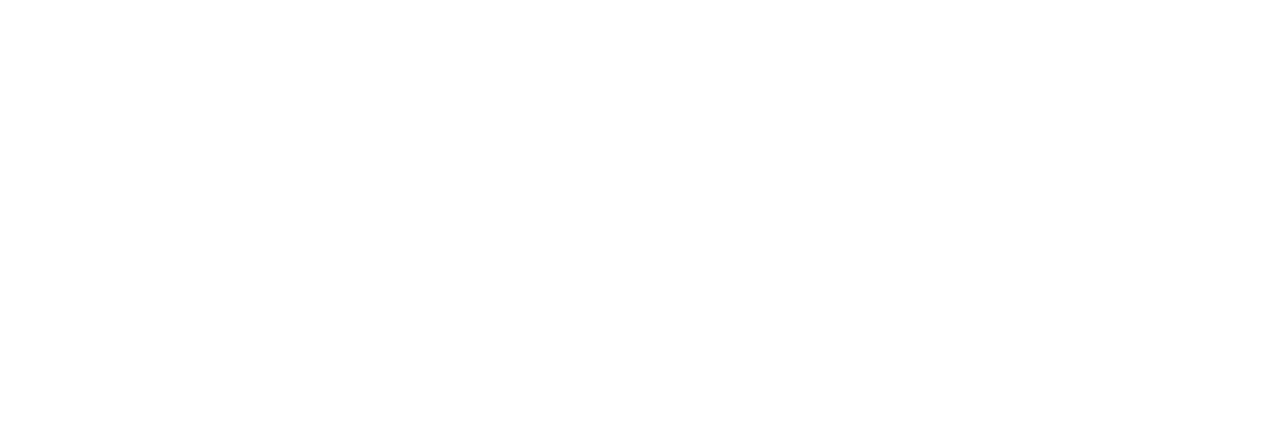
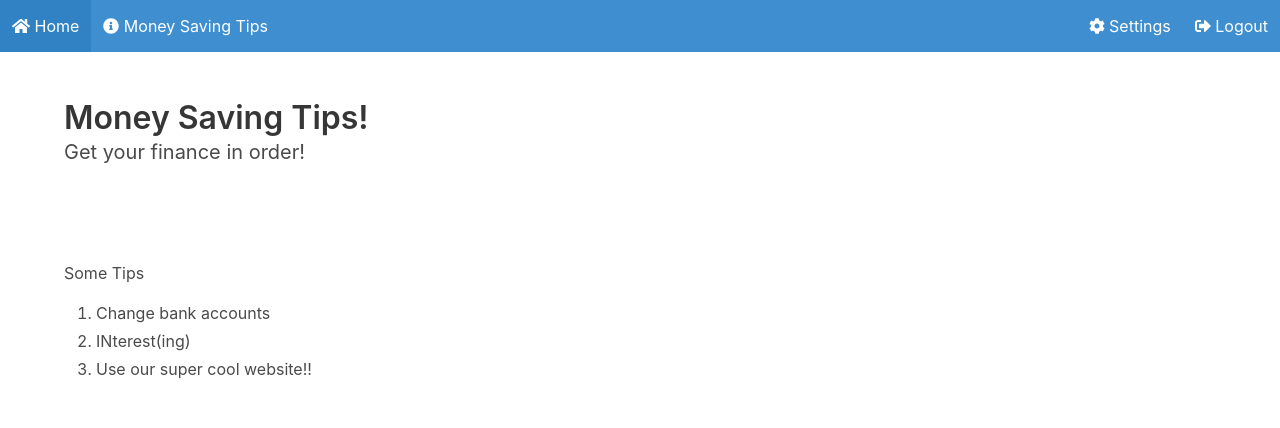
Before and after one commit to rainestormee/hacknotts, a Django app: page /tips/ in a window 1280 px wide. Before the commit the part shown is empty. Shown: the top 428 px of the page. Run offline with Django 3.2, Linux system fonts and the light colour scheme; some libraries are stand-ins or nearby versions.

Commit message:
tips placeholder

```diff
--- a/hacknotts/StaticPages/templates/StaticPages/home.html
+++ b/hacknotts/StaticPages/templates/StaticPages/home.html
@@ -6,8 +6,8 @@
     <link rel="stylesheet" href="http://cdn.jsdelivr.net/npm/bulma@0.9.1/css/bulma.min.css">
 </header>
 <head>
-    <title>HackNotts 2020</title>
-    {% include "StaticPages/navbar.html" %}
+    <title>HackNotts 2020 - Home</title>
+    {% include "StaticPages/navbar.html" with auth=False %}
 </head>
 <body>
 <p>bulma</p>
--- a/hacknotts/StaticPages/templates/StaticPages/navbar.html
+++ b/hacknotts/StaticPages/templates/StaticPages/navbar.html
@@ -1,13 +1,13 @@
 <nav class="navbar is-info" role="navigation" aria-label="main navigation">
     <div class="navbar-menu">
         <div class="navbar-start">
-            <a class="navbar-item">
+            <a class="navbar-item" href="/">
                         <span>
                             <i class="fa fa-home" aria-hidden="true"></i>
                             Home
                         </span>
             </a>
-            <a class="navbar-item">
+            <a class="navbar-item" href="/tips/">
                         <span>
                             <i class="fas fa-info-circle" aria-hidden="true"></i>
                             Money Saving Tips
@@ -15,6 +15,7 @@
             </a>
         </div>
         <div class="navbar-end">
+            {% if auth %}
             <a class="navbar-item">
                         <span>
                             <i class="fas fa-cog" aria-hidden="true"></i>
@@ -27,6 +28,14 @@
                             Logout
                         </span>
             </a>
+            {% else %}
+            <a class="navbar-item">
+                        <span>
+                            Login
+                            <i class="fas fa-sign-in-alt" aria-hidden="true"></i>
+                        </span>
+            </a>
+            {% endif %}
         </div>
     </div>
 </nav>
--- a/hacknotts/StaticPages/templates/StaticPages/tips.html
+++ b/hacknotts/StaticPages/templates/StaticPages/tips.html
@@ -0,0 +1,38 @@
+<!DOCTYPE html>
+<html lang="en">
+<header>
+    <script defer src="http://use.fontawesome.com/releases/v5.14.0/js/all.js"></script>
+    <meta name="viewport" content="width=device-width, initial-scale=1">
+    <link rel="stylesheet" href="http://cdn.jsdelivr.net/npm/bulma@0.9.1/css/bulma.min.css">
+</header>
+<head>
+    <title>HackNotts 2020</title>
+    {% include "StaticPages/navbar.html" with auth=True page=tips %}
+</head>
+<body>
+<section class="hero">
+    <div class="hero-body">
+        <div class="container">
+            <h1 class="title">
+                Money Saving Tips!
+            </h1>
+            <h2 class="subtitle">
+                Get your finance in order!
+            </h2>
+        </div>
+    </div>
+</section>
+<section class="section is-info">
+    <div class="container">
+        <p>Some Tips</p>
+        <div class="content">
+            <ol type="1">
+                <li>Change bank accounts</li>
+                <li>INterest(ing)</li>
+                <li>Use our super cool website!!</li>
+            </ol>
+        </div>
+    </div>
+</section>
+</body>
+</html>
--- a/hacknotts/WebApp/templates/WebApp/account.html
+++ b/hacknotts/WebApp/templates/WebApp/account.html
@@ -1,10 +1,10 @@
 <!DOCTYPE html>
 <html lang="en">
 <header>
-    <script defer src="https://use.fontawesome.com/releases/v5.14.0/js/all.js"></script>
+    <script defer src="http://use.fontawesome.com/releases/v5.14.0/js/all.js"></script>
     <meta name="viewport" content="width=device-width, initial-scale=1">
-    <link rel="stylesheet" href="https://cdn.jsdelivr.net/npm/bulma@0.9.1/css/bulma.min.css">
-    <script type="text/javascript" src="https://www.gstatic.com/charts/loader.js"></script>
+    <link rel="stylesheet" href="https//cdn.jsdelivr.net/npm/bulma@0.9.1/css/bulma.min.css">
+    <script type="text/javascript" src="http://www.gstatic.com/charts/loader.js"></script>
     <script type="text/javascript">
         // Load google charts
         google.charts.load('current', {'packages': ['corechart']});
```
Also changed, not shown: hacknotts/StaticPages/templates/StaticPages/footer.html (added).
